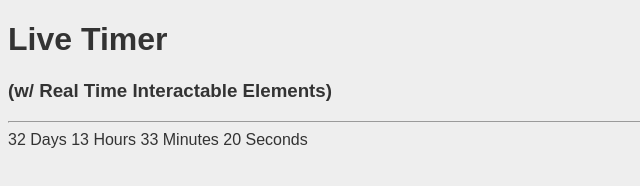
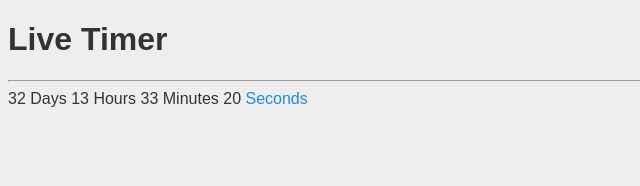
Before and after one commit to chrisjonesonline/liveTimer, a plain HTML site: page index.html in a window 1280 px wide. Shown: the whole page, without its empty margins (0-640 px from the left). Drawn offline with Linux system fonts and the light colour scheme.

Commit message:
Add files via upload

```diff
--- a/index.html
+++ b/index.html
@@ -6,12 +6,12 @@
 </head>
 <body>
 <h1>Live Timer</h1>
-<h3>(w/ Real Time Interactable Elements)</h3><hr />
+<hr />
 
 	<span class="days" id="day"></span> Days
 	<span class="hours" id="hour"></span> Hours
 	<span class="minutes" id="minute"></span> Minutes
-	<a href="https://www.w3schools.com/js/DEFAULT.asp" target="_blank"><span class="seconds" id="second"></span></a> Seconds
+	<a href="https://www.w3schools.com/js/DEFAULT.asp" target="_blank"><span class="seconds" id="second"></span> Seconds</a>
 
 <p id="demo"></p>
 
```
